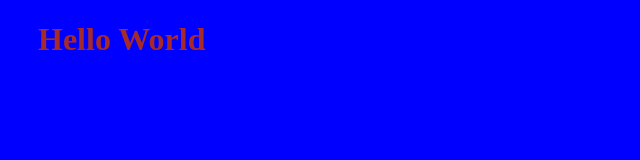
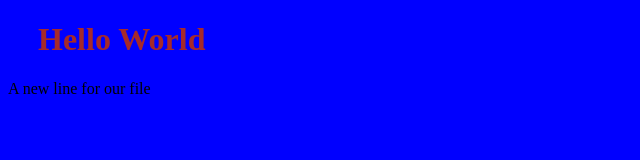
Before and after one commit to WopheAkinlade/hello-world, a plain HTML site: page index.html in a window 1280 px wide. Shown: the top 160 px of the page, without its empty margins (0-640 px from the left). Drawn offline with Linux system fonts and the light colour scheme.

Commit message:
Updated index.html

```diff
--- a/index.html
+++ b/index.html
@@ -9,6 +9,7 @@
 </head>
 <body>
     <h1>Hello World</h1>
+    <p>A new line for our file</p>
 
 </body>
 </html>
```
